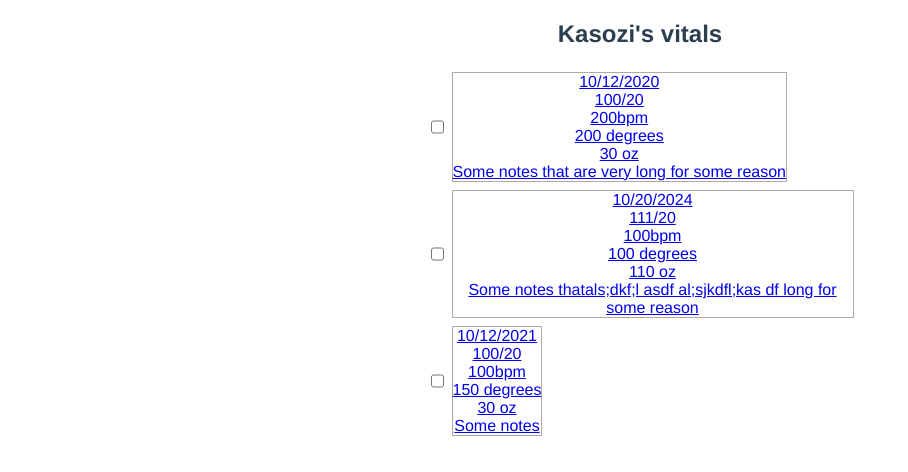
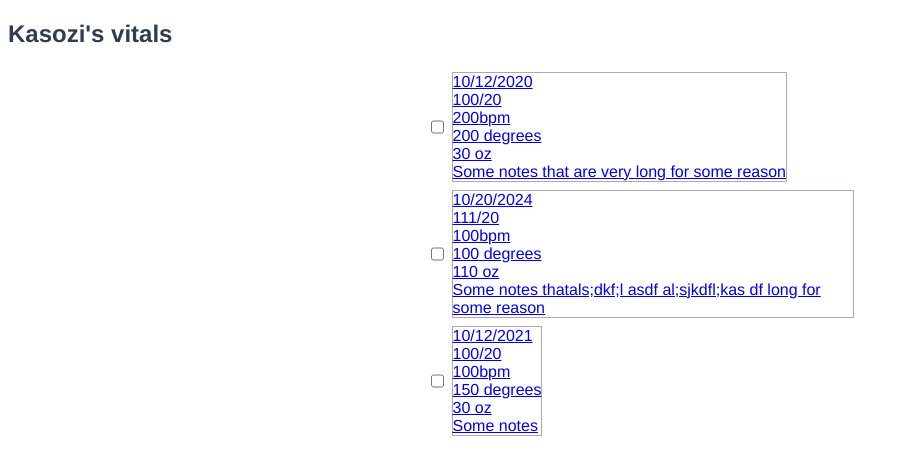
Before and after one commit to kwilson05/vitalstracker, a Vue app: page / in a window 1280 px wide. Shown: the top 472 px of the page, without its empty margins (0-908 px from the left). Built offline with nearby package versions, Linux system fonts and the light colour scheme.

Commit message:
edit and new vital skeleton

```diff
--- a/src/App.vue
+++ b/src/App.vue
@@ -3,22 +3,10 @@
     <router-view />
   </div>
 </template>
-import "@/assets/css/container.css";
 <style lang="sass" scoped>
 #app
   font-family: Avenir, Helvetica, Arial, sans-serif
   -webkit-font-smoothing: antialiased
   -moz-osx-font-smoothing: grayscale
-  text-align: center
   color: #2c3e50
-
-#nav
-  padding: 30px
-
-  & a
-    font-weight: bold
-    color: #2c3e50
-
-  & a.router-link-exact-active
-    color: #42b983
 </style>
--- /dev/null
+++ b/src/components/VitalForm.vue
@@ -0,0 +1,105 @@
+<template>
+  <form class="centered-container">
+    <date-field :id="id" :date="createdDate" :label="'Create Date'" />
+    <blood-pressure-field :pressure="bloodPressure" />
+    <human-pulse-field :pulse="pulse" />
+    <temperature-field :temperature="temperature" />
+    <water-intake-field :intake="waterIntake" />
+    <notes-field :notes="notes" />
+    <button @click="save" type="button">Save</button>
+  </form>
+</template>
+<script>
+import DateField from "@/components/DateField.vue";
+import BloodPressureField from "@/components/BloodPressureField.vue";
+import HumanPulseField from "@/components/HumanPulseField.vue";
+import TemperatureField from "@/components/TemperatureField.vue";
+import WaterIntakeField from "@/components/WaterIntakeField.vue";
+import NotesField from "@/components/NotesField.vue";
+import { computed, reactive } from "vue";
+export default {
+  props: {
+    vital: Object,
+  },
+  name: "VitalForm",
+  components: {
+    DateField: DateField,
+    BloodPressureField: BloodPressureField,
+    HumanPulseField: HumanPulseField,
+    TemperatureField: TemperatureField,
+    WaterIntakeField: WaterIntakeField,
+    NotesField: NotesField,
+  },
+  setup(props) {
+    //const store = useStore();
+    const vitalInitValue = reactive({});
+
+    props.vital && Object.assign(vitalInitValue, props.vital);
+
+    const id = computed({
+      get: () => {
+        return vitalInitValue.id;
+      },
+    });
+
+    const createdDate = computed({
+      get: () => {
+        return vitalInitValue.createdDate;
+      },
+    });
+
+    const waterIntake = computed({
+      get: () => {
+        return vitalInitValue.waterIntake;
+      },
+    });
+
+    const bloodPressure = computed({
+      get: () => {
+        return vitalInitValue.bloodPressure;
+      },
+    });
+
+    const pulse = computed({
+      get: () => {
+        return vitalInitValue.pulse;
+      },
+    });
+
+    const temperature = computed({
+      get: () => {
+        return vitalInitValue.temperature;
+      },
+    });
+
+    const notes = computed({
+      get: () => {
+        return vitalInitValue.notes;
+      },
+    });
+
+    const save = () => {
+      //does vital exist already
+      if (vitalInitValue.id) {
+        //save in store
+      } else {
+        //create vital via api
+        //then add to store
+      }
+      console.log("saving vital");
+    };
+
+    return {
+      createdDate,
+      vitalInitValue,
+      bloodPressure,
+      pulse,
+      temperature,
+      notes,
+      id,
+      waterIntake,
+      save,
+    };
+  },
+};
+</script>
--- a/src/views/VitalsView.vue
+++ b/src/views/VitalsView.vue
@@ -1,26 +1,13 @@
 <template>
-  <form>
-    <date-field
-      :id="vital.id"
-      :date="vital.createdDate"
-      :label="'Create Date'"
-    />
-    <blood-pressure-field :pressure="vital.bloodPressure" />
-    <human-pulse-field :pulse="vital.pulse" />
-    <temperature-field :temperature="vital.temperature" />
-    <water-intake-field :intake="vital.waterIntake" />
-    <notes-field :notes="vital.notes" />
-  </form>
+  <section>
+    <button @click="this.$router.push('/')" type="button">Back</button>
+    <VitalForm :vital="vital" />
+  </section>
 </template>
 <script>
 import { computed } from "vue";
 import { useStore } from "vuex";
-import DateField from "@/components/DateField.vue";
-import BloodPressureField from "@/components/BloodPressureField.vue";
-import HumanPulseField from "@/components/HumanPulseField.vue";
-import TemperatureField from "@/components/TemperatureField.vue";
-import WaterIntakeField from "@/components/WaterIntakeField.vue";
-import NotesField from "@/components/NotesField.vue";
+import VitalForm from "@/components/VitalForm.vue";
 
 export default {
   props: ["vitalID"],
@@ -33,12 +20,7 @@ export default {
     };
   },
   components: {
-    DateField: DateField,
-    BloodPressureField: BloodPressureField,
-    HumanPulseField: HumanPulseField,
-    TemperatureField: TemperatureField,
-    WaterIntakeField: WaterIntakeField,
-    NotesField: NotesField,
+    VitalForm: VitalForm,
   },
 };
 </script>
```
Also changed, not shown: src/views/NewVital.vue (added, +23 -0 lines).
